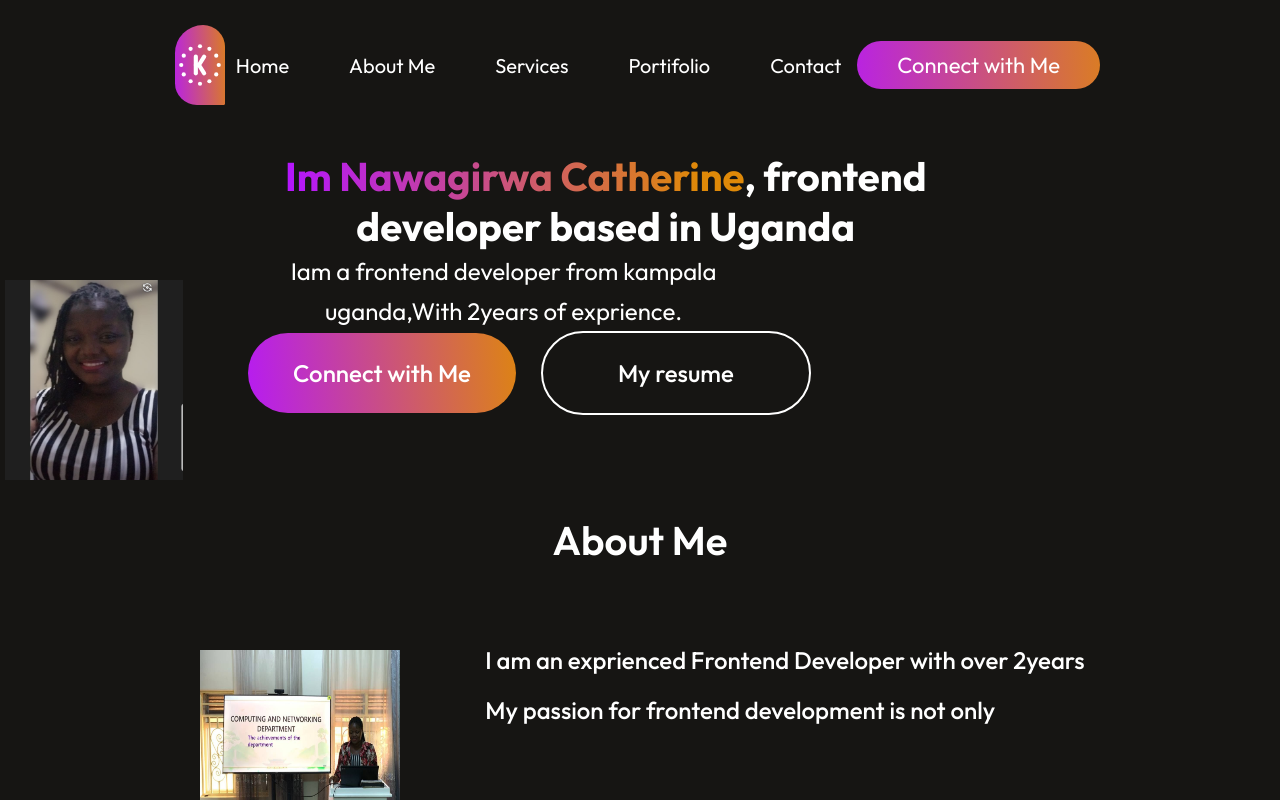
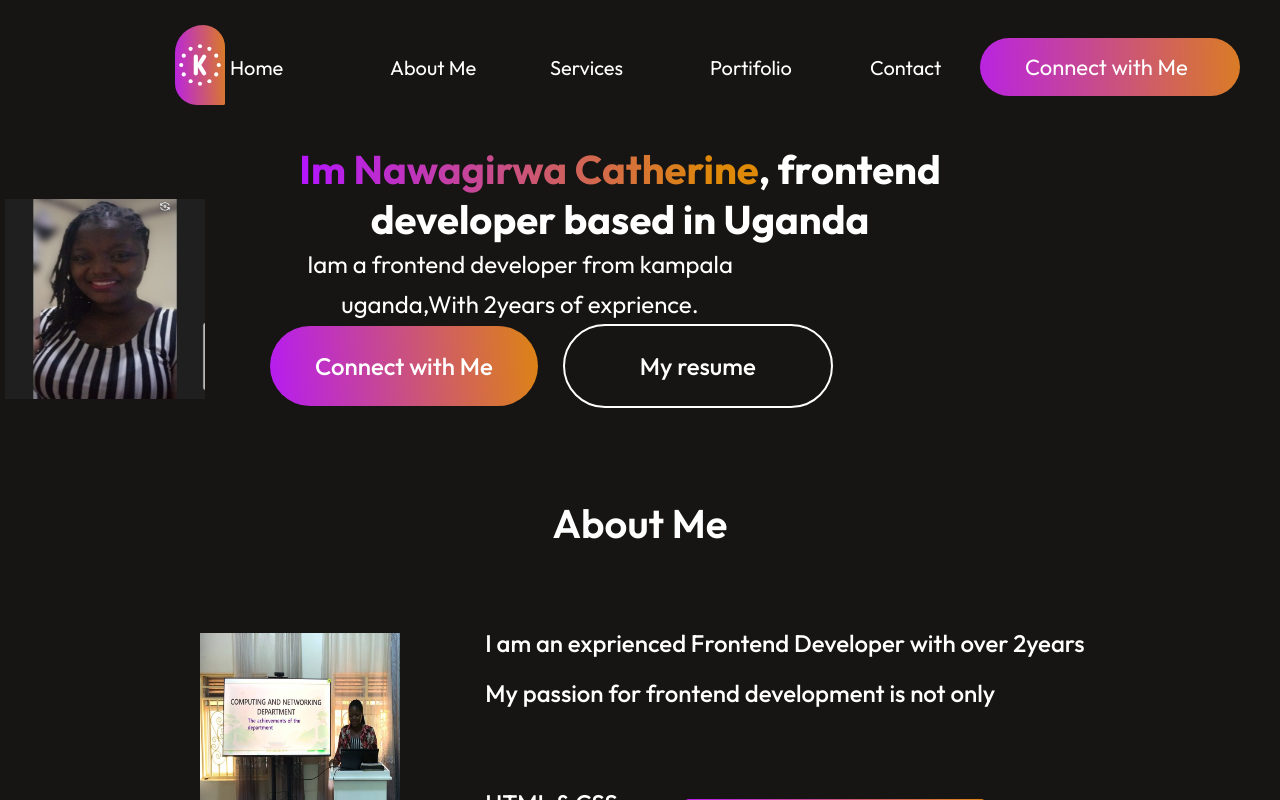
Before and after one commit to nawagirwacatherine/PORTIFOLIO3, a React (Vite) app in the folder real portifolio/: page / in a window 1280 px wide. Shown: the top 800 px of the page. Built offline with nearby package versions, Linux system fonts and the light colour scheme.

Commit message:
change the size of the image logo

```diff
--- a/real portifolio/src/components/Hero/Hero.css
+++ b/real portifolio/src/components/Hero/Hero.css
@@ -3,6 +3,8 @@
     align-items: center;
     flex-direction: row;
     gap: 50px;
+
+
 }
 
 .hero-content{
@@ -10,7 +12,7 @@ align-items: center;
 margin: 10px;
 }
 .hero img {
- margin-top:150px;
+ /* margin-bottom:180px; */
 }
 
 .logo-content{
@@ -71,7 +73,7 @@ margin: 10px;
 
 @media(max-width:768px){
     .hero img{
-        margin-top: 120px;
+        margin-bottom: 120px;
         width: 260px;
     }
 
--- a/real portifolio/src/components/Hero/Hero.jsx
+++ b/real portifolio/src/components/Hero/Hero.jsx
@@ -6,7 +6,7 @@ import logo from '../../images/logo.jpg'
 const Hero = () => {
   return (
     <div id="home"className='hero'>
-       <img src={ logo} alt="" className='logo' />
+      <div> <img src={ logo} alt="" className='logo' /></div>
              <div className='hero-content'> <h1><span>Im Nawagirwa Catherine</span>, frontend developer based in Uganda</h1>
         <p>Iam a frontend developer from kampala uganda,With 2years of exprience. </p>
         <div  className='hero-action'>
--- a/real portifolio/src/components/Navbar.css
+++ b/real portifolio/src/components/Navbar.css
@@ -21,6 +21,12 @@ background: linear-gradient(267deg,#DA7C25 0.36%,#B923E1);
 font-size: 22px;
 cursor: pointer;
 transition: 0.5s;
+}
+
+.nav-connect p{
+  width: 170px;
+  padding: 5px;
+
 }
 .nav-connect:hover{
     transform: scale(1.05)
@@ -47,8 +53,13 @@ transition: 0.5s;
     display: flex;
     flex-direction: row;
     align-items: center;
-    gap: 5px;
     cursor: pointer;
+  }
+
+  .nav-menu li p{
+    width: 100px;
+
+
   }
 
   .nav-menu li img{
--- a/real portifolio/src/components/Navbar/Navbar.jsx
+++ b/real portifolio/src/components/Navbar/Navbar.jsx
@@ -21,7 +21,8 @@ const Navbar = () => {
   }
   return (
     <div className='navbar'>
-        <TbCircleDottedLetterK className='log' />
+      <div> <TbCircleDottedLetterK className='log' /></div>
+
         <TfiMenu onClick={openMenu} className='nav-mob-open' />
         <ul ref={menuRef} className='nav-menu'>
         <RiCloseLine onClick={closeMenu}  className='nav-mob-close'/>
@@ -32,7 +33,7 @@ const Navbar = () => {
             <li><AnchorLink className='anchor-link' offset={50} href='#contact'><p>Contact</p></AnchorLink></li>
         </ul>
 
-        <div className='nav-connect'><AnchorLink className='anchor-link' offset={50} href='#contact'>Connect with Me</AnchorLink></div>
+        <div className='nav-connect'><AnchorLink className='anchor-link' offset={50} href='#contact'><p>Connect with Me</p></AnchorLink></div>
     </div>
   )
 }
```
